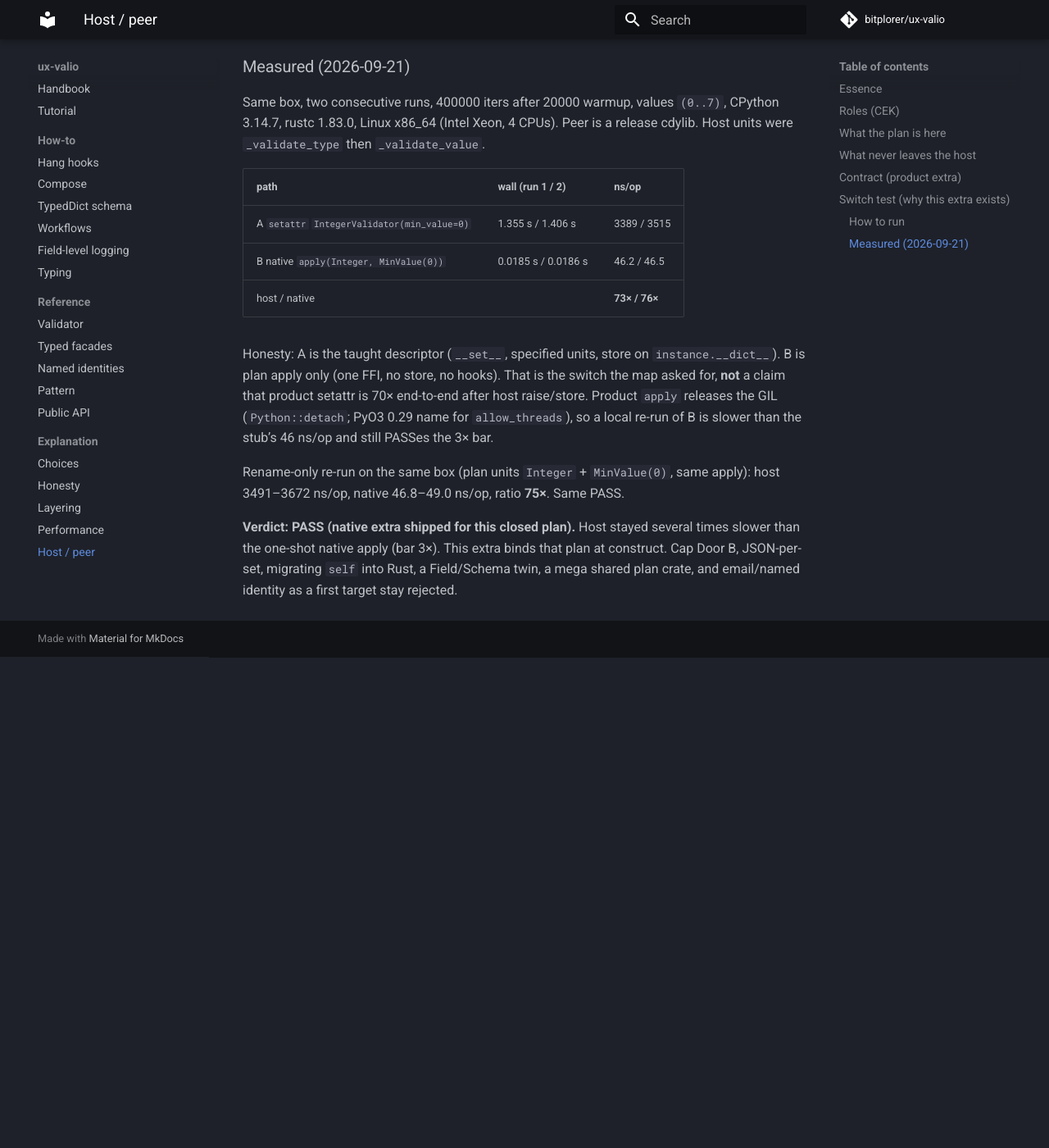
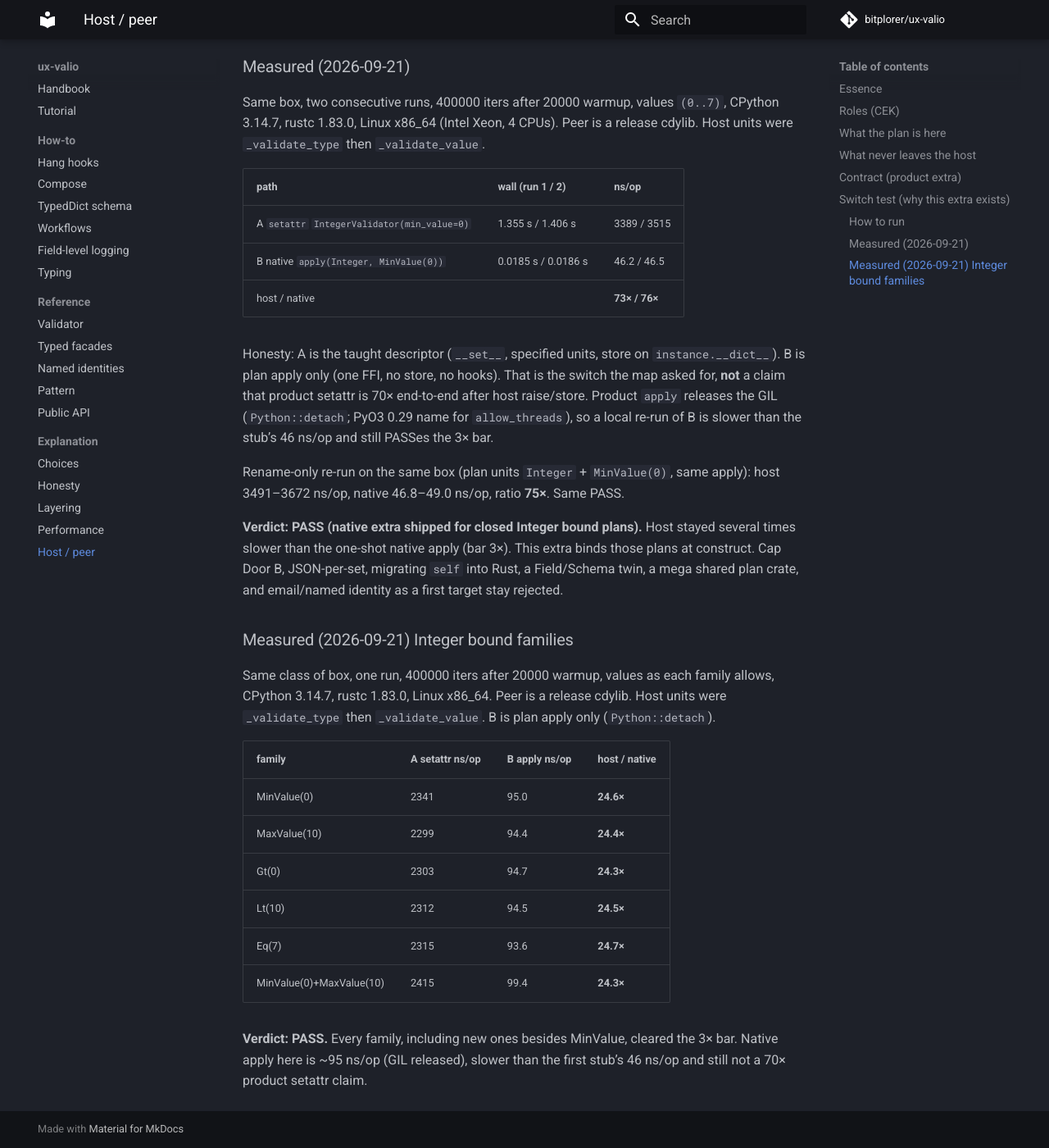
Before and after one commit to bitplorer/ux-valio, an MkDocs documentation site: the page built from docs/explanation/host-peer-plan.md, in a window 1280 px wide and 1400 px high, scrolled down 3561 px. Shown: the whole window at 82% size. Built offline with MkDocs 1.6.1 and Material for MkDocs 9.7.7, drawn with Linux system fonts in a browser that asks for light colours; comment, search, counter and statistics services are not loaded; before the commit the page ends 4362 px from its top, so only the background shows below that.

Commit message:
Lock native bound-family smoke and record the 3x measure bar
MinValue smoke must miss below zero, not at 4. Source lock looks for
the fixed two-slot array type, not the comment. Recorded host setattr
vs plan-apply on Max/Gt/Lt/Eq/range at about 24x (bar 3x), not 70x
product setattr.

Co-authored-by: bitplorer <bitplorer@users.noreply.github.com>

```diff
--- a/docs/explanation/host-peer-plan.md
+++ b/docs/explanation/host-peer-plan.md
@@ -179,8 +179,29 @@ Rename-only re-run on the same box (plan units ``Integer`` +
 ``MinValue(0)``, same apply): host 3491–3672 ns/op, native 46.8–49.0
 ns/op, ratio **75×**. Same PASS.
 
-**Verdict: PASS (native extra shipped for this closed plan).** Host
+**Verdict: PASS (native extra shipped for closed Integer bound plans).** Host
 stayed several times slower than the one-shot native apply (bar 3×).
-This extra binds that plan at construct. Cap Door B, JSON-per-set,
+This extra binds those plans at construct. Cap Door B, JSON-per-set,
 migrating ``self`` into Rust, a Field/Schema twin, a mega shared plan
 crate, and email/named identity as a first target stay rejected.
+
+### Measured (2026-09-21) Integer bound families
+
+Same class of box, one run, 400000 iters after 20000 warmup, values as
+each family allows, CPython 3.14.7, rustc 1.83.0, Linux x86_64. Peer is
+a release cdylib. Host units were ``_validate_type`` then
+``_validate_value``. B is plan apply only (``Python::detach``).
+
+| family | A setattr ns/op | B apply ns/op | host / native |
+|---|---|---|---|
+| MinValue(0) | 2341 | 95.0 | **24.6×** |
+| MaxValue(10) | 2299 | 94.4 | **24.4×** |
+| Gt(0) | 2303 | 94.7 | **24.3×** |
+| Lt(10) | 2312 | 94.5 | **24.5×** |
+| Eq(7) | 2315 | 93.6 | **24.7×** |
+| MinValue(0)+MaxValue(10) | 2415 | 99.4 | **24.3×** |
+
+**Verdict: PASS.** Every family, including new ones besides MinValue,
+cleared the 3× bar. Native apply here is ~95 ns/op (GIL released),
+slower than the first stub’s 46 ns/op and still not a 70× product
+setattr claim.
```
Also changed, not shown: AGENTS.md (+0 -1 lines), docs/explanation/performance.md (+8 -7 lines), 3 other files.
